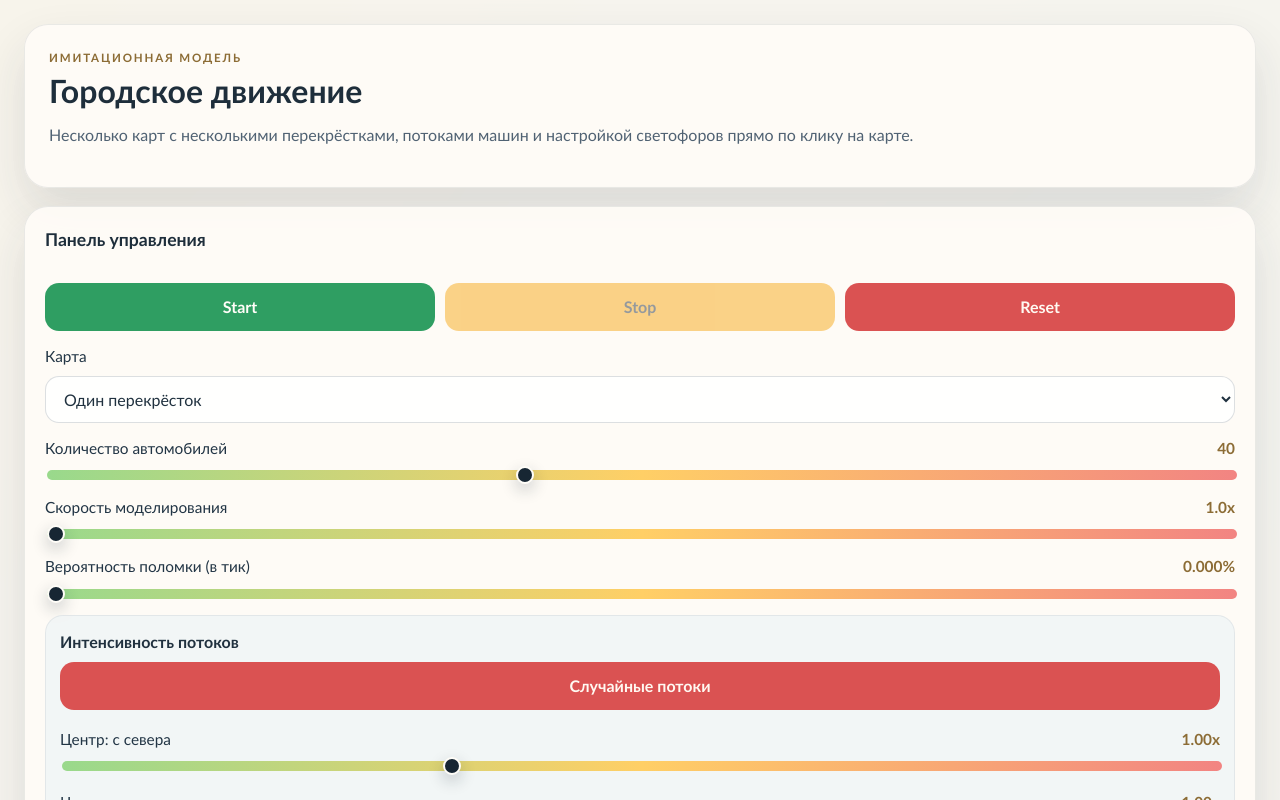
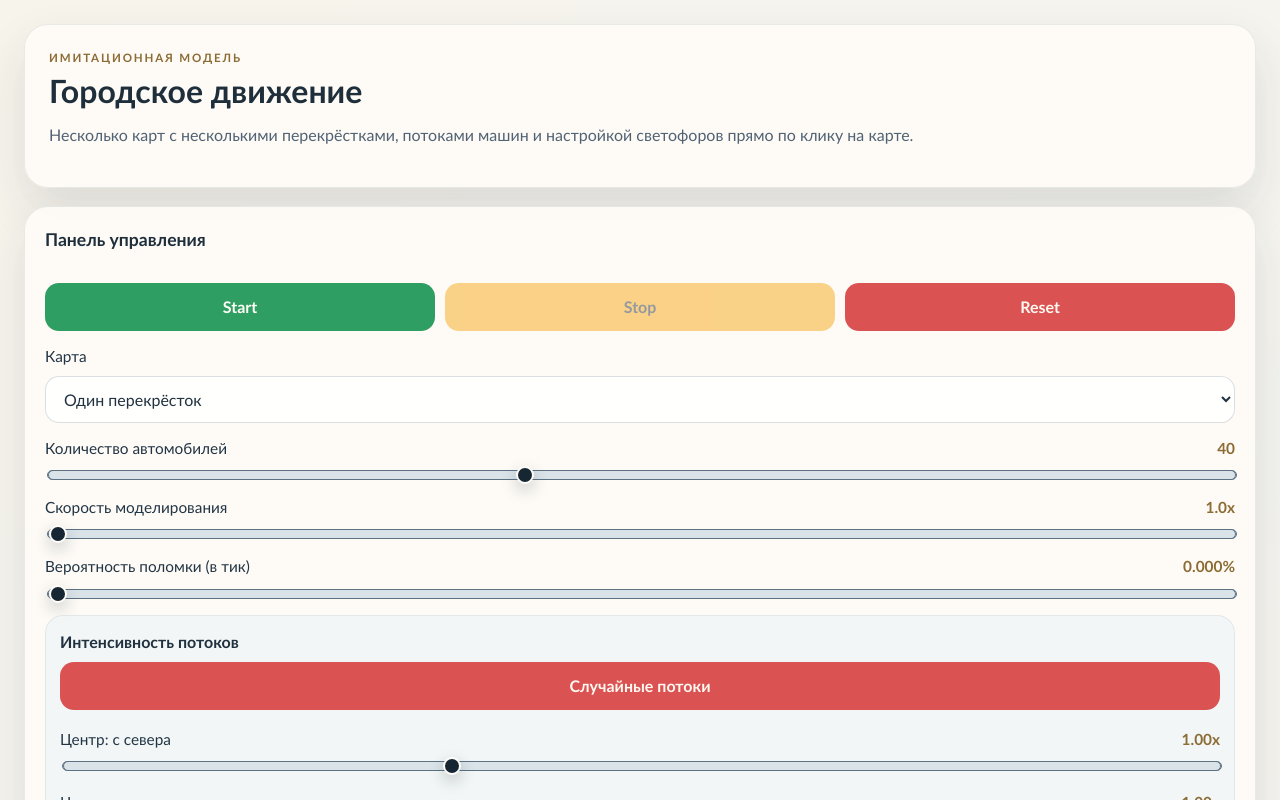
Before and after one commit to ke4back/traffic, a React (Vite) app: page / in a window 1280 px wide. Shown: the top 800 px of the page. Built offline with nearby package versions, Linux system fonts and the light colour scheme.

Commit message:
небольшие правки

```diff
--- a/src/App.css
+++ b/src/App.css
@@ -213,8 +213,16 @@
   width: 100%;
   height: 10px;
   border-radius: 999px;
-  background: linear-gradient(90deg, #99d98c, #ffcf66, #f28482);
+  background: #d9e3e8;
+  border: 1px solid #5c7283;
   outline: none;
+}
+
+.slider::-webkit-slider-runnable-track {
+  height: 10px;
+  border-radius: 999px;
+  background: #d9e3e8;
+  border: 1px solid #5c7283;
 }
 
 .slider::-webkit-slider-thumb {
@@ -225,6 +233,14 @@
   background: #172633;
   border: 2px solid #fffdf8;
   box-shadow: 0 6px 16px rgba(22, 38, 51, 0.24);
+  margin-top: -5px;
+}
+
+.slider::-moz-range-track {
+  height: 10px;
+  border-radius: 999px;
+  background: #d9e3e8;
+  border: 1px solid #5c7283;
 }
 
 .slider::-moz-range-thumb {
--- a/src/classes/Road.js
+++ b/src/classes/Road.js
@@ -88,7 +88,7 @@ class Road {
     }
   }
 
-  // Draws the road segment, asphalt, and dashed lane markings.
+  // Draws the road segment asphalt without lane markings.
   draw(ctx) {
     ctx.save()
     ctx.lineCap = 'round'
@@ -99,17 +99,6 @@ class Road {
     ctx.moveTo(this.startPoint.x, this.startPoint.y)
     ctx.lineTo(this.endPoint.x, this.endPoint.y)
     ctx.stroke()
-
-    ctx.strokeStyle = 'rgba(255, 255, 255, 0.72)'
-    ctx.lineWidth = 2
-    ctx.setLineDash([14, 16])
-
-    ctx.beginPath()
-    ctx.moveTo(this.startPoint.x, this.startPoint.y)
-    ctx.lineTo(this.endPoint.x, this.endPoint.y)
-    ctx.stroke()
-
-    ctx.setLineDash([])
     ctx.restore()
   }
 }
```
Also changed, not shown: 2 other files (tests, documents, lock files or other folders).
